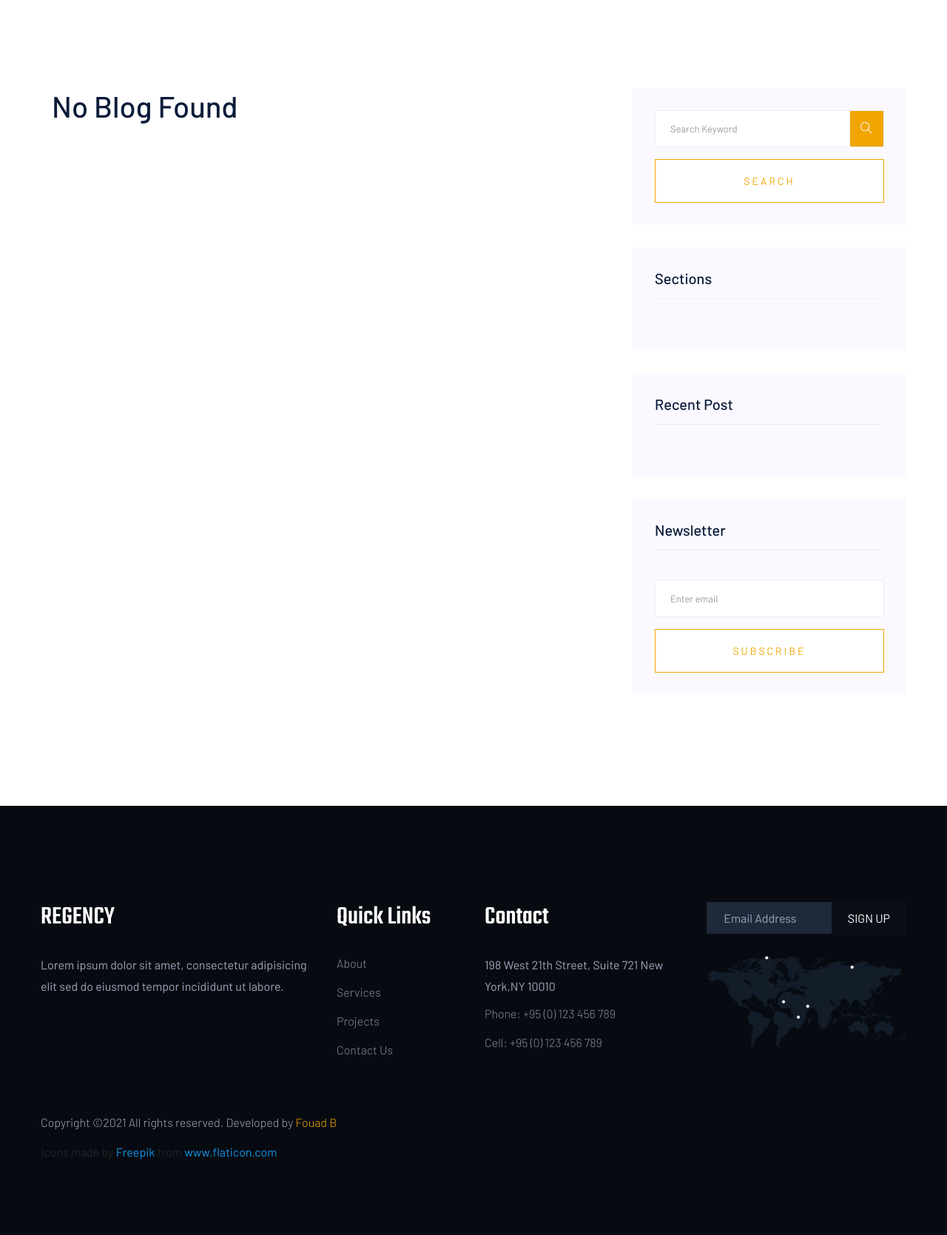
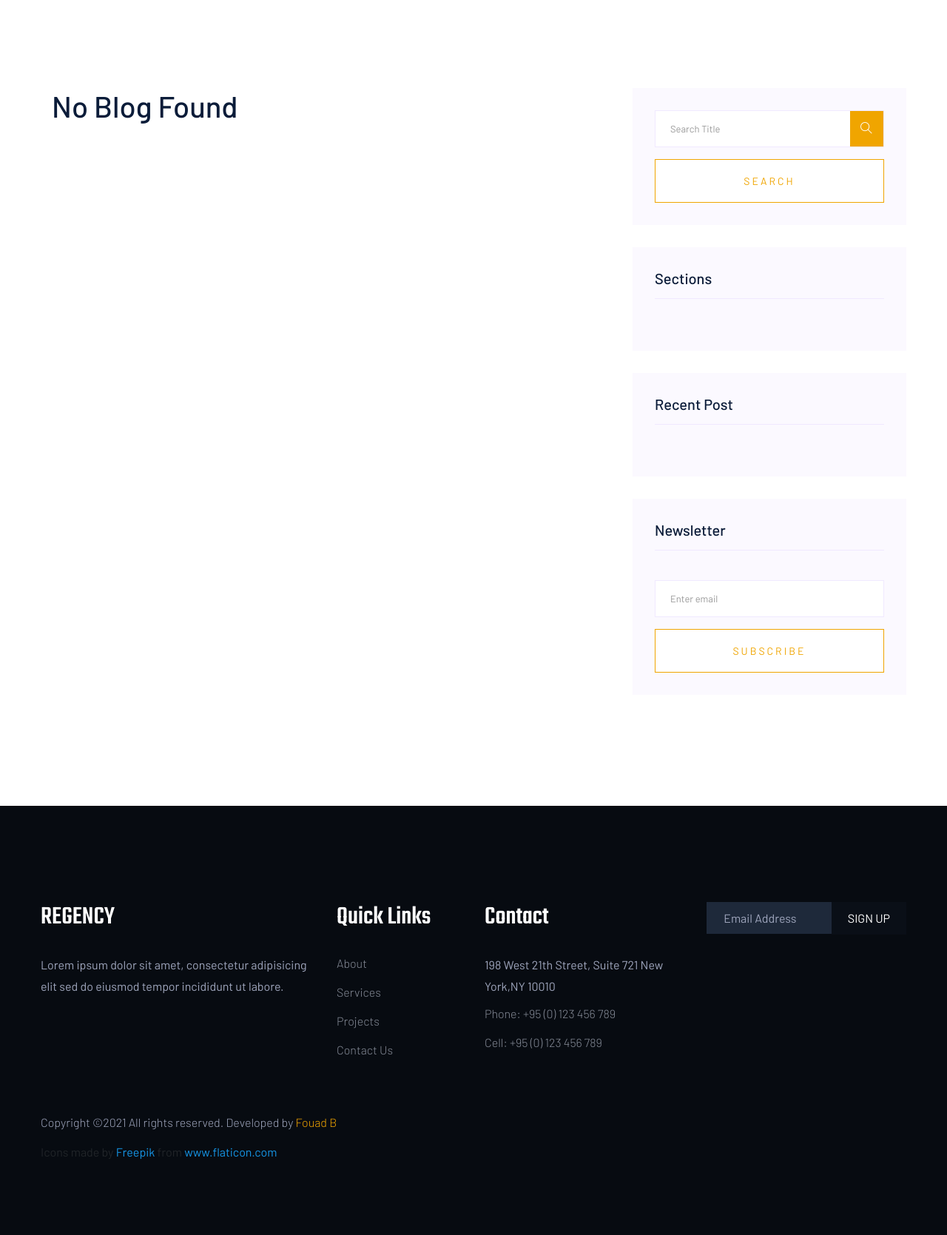
Before and after one commit to fouadsan/regency_webapp, a Django app: page /blogs/ in a window 1280 px wide. Shown: the part 590-2259 px from the top of the page at 74% size. Run offline with Django 3.2, Linux system fonts and the light colour scheme; data that the repository does not hold is empty; some libraries are stand-ins or nearby versions.

Commit message:
updated blog page

```diff
--- a/blog/forms.py
+++ b/blog/forms.py
@@ -9,7 +9,7 @@ class CommentForm(forms.Form):
         return f"{self.comment_text} by {self.your_name}"
 
 class SearchForm(forms.Form):
-    title = forms.CharField(max_length=20)
+    titleBlog = forms.CharField(max_length=20)
 
 class SectionSearch(forms.ModelForm):
     class Meta:
--- a/blog/templates/blog/blog_base.html
+++ b/blog/templates/blog/blog_base.html
@@ -11,13 +11,14 @@
                 <div class="row">
                     <div class="col-xl-12">
                         <div class="hero-cap pt-100">
-                            <h2> Blog</h2>
-                            <nav aria-label="breadcrumb ">
-                                <ol class="breadcrumb">
-                                <li class="breadcrumb-item"><a href="index.html">Home</a></li>
-                                <li class="breadcrumb-item"><a href="#"> Blog</a></li>
-                                </ol>
-                            </nav>
+                            <h2>Blog</h2>
+                            {% if title %}
+                                <nav aria-label="breadcrumb ">
+                                    <ol class="breadcrumb">
+                                    <li class="breadcrumb-item"><a href="#">{{ title }}</a></li>
+                                    </ol>
+                                </nav>
+                            {% endif %}
                         </div>
                     </div>
                 </div>
@@ -39,9 +40,9 @@
                                 {%csrf_token %}
                                 <div class="form-group">
                                     <div class="input-group mb-3">
-                                        <input name="title" type="text" class="form-control" placeholder='Search Keyword'
+                                        <input name="titleBlog" type="text" class="form-control" placeholder='Search Title'
                                             onfocus="this.placeholder = ''"
-                                            onblur="this.placeholder = 'Search Keyword'" value="{{ title }}">
+                                            onblur="this.placeholder = 'Search Title'">
                                         <div class="input-group-append">
                                             <button class="btns" type="submit"><i class="ti-search"></i></button>
                                         </div>
--- a/blog/templates/blog/listview.html
+++ b/blog/templates/blog/listview.html
@@ -24,8 +24,14 @@
                             </a>
                             <p>{{ data.blog }}</p>
                             <ul class="blog-info-link">
-                                <li><a href="#"><i class="fa fa-user"></i> Travel, Lifestyle</a></li>
-                                <li><a href="#"><i class="fa fa-comments"></i> 03 Comments</a></li>
+                                <li><a href="#"><i class="fa fa-cog"></i> {{ data.section }}</a></li>
+                                {% for comment in comments %}
+                                    {% if comment.blog_id == data.id %}
+                                        <li><a href="#"><i class="fa fa-comments"></i>{{ forloop.counter }} Comment{{ forloop.counter|pluralize }}</a></li>
+                                    {% else %}
+                                        <li><a href="#"><i class="fa fa-comments"></i>0 Comment</a></li>
+                                    {% endif %}
+                                {% endfor %}
                             </ul>
                         </div>
                     </article>
--- a/blog/urls.py
+++ b/blog/urls.py
@@ -6,5 +6,5 @@ app_name = 'blog'
 
 urlpatterns = [
     path('', BlogListView, name='blogs'),
-    path('blog/<int:_id>', BlogDetailView, name='blog'),
+    path('<int:_id>', BlogDetailView, name='blog'),
 ]
--- a/blog/views.py
+++ b/blog/views.py
@@ -7,12 +7,13 @@ from main.models import Section
 def BlogListView(request):
     dataset = BlogModel.objects.all()
     sections = Section.objects.all()
+    comments = CommentModel.objects.all()
     recent_posts = BlogModel.objects.all()[:3]
     if request.method == 'POST':
         form = SearchForm(request.POST)
         if form.is_valid():
-            title = form.cleaned_data['title']
-            dataset = BlogModel.objects.filter(blog_title__icontains=form['title'].value())
+            titleBlog = form.cleaned_data['titleBlog']
+            dataset = BlogModel.objects.filter(blog_title__icontains=form['titleBlog'].value())
     else:
         form = SearchForm()
 
@@ -28,6 +29,7 @@ def BlogListView(request):
     context = {
         'sections': sections,
         'page_obj': page_obj,
+        'comments': comments,
         'recent_posts': recent_posts,
         'form': form,
     }
@@ -38,6 +40,8 @@ def BlogDetailView(request, _id):
     try:
         data = BlogModel.objects.get(id=_id)
         comments = CommentModel.objects.filter(blog=data)
+        sections = Section.objects.all()
+        recent_posts = BlogModel.objects.all()[:3]
     except BlogModel.DoesNotExist:
         raise Http404('Data does not exist')
 
@@ -48,13 +52,16 @@ def BlogDetailView(request, _id):
                                    comment_text=form.cleaned_data['comment_text'],
                                    blog=data)
             Comment.save()
-            return redirect(f'/blogs/blog/{_id}')
+            return redirect(f'blogs/{_id}')
     else:
         form = CommentForm()
 
     context = {
+        'title' : f'Blog: {_id}',
         'data': data,
         'form': form,
+        'sections': sections,
+        'recent_posts': recent_posts,
         'comments': comments,
     }
     return render(request, 'blog/detailview.html', context)
--- a/main/templates/main/base.html
+++ b/main/templates/main/base.html
@@ -178,9 +178,6 @@
                                         </div>
                                     </div>
                                     <!-- Map -->
-                                    <div class="map-footer">
-                                        <img src="{% static 'main/assets/img/gallery/map-footer.png' %}" alt="">
-                                    </div>
                                 </div>
                             </div>
                         </div>
```
